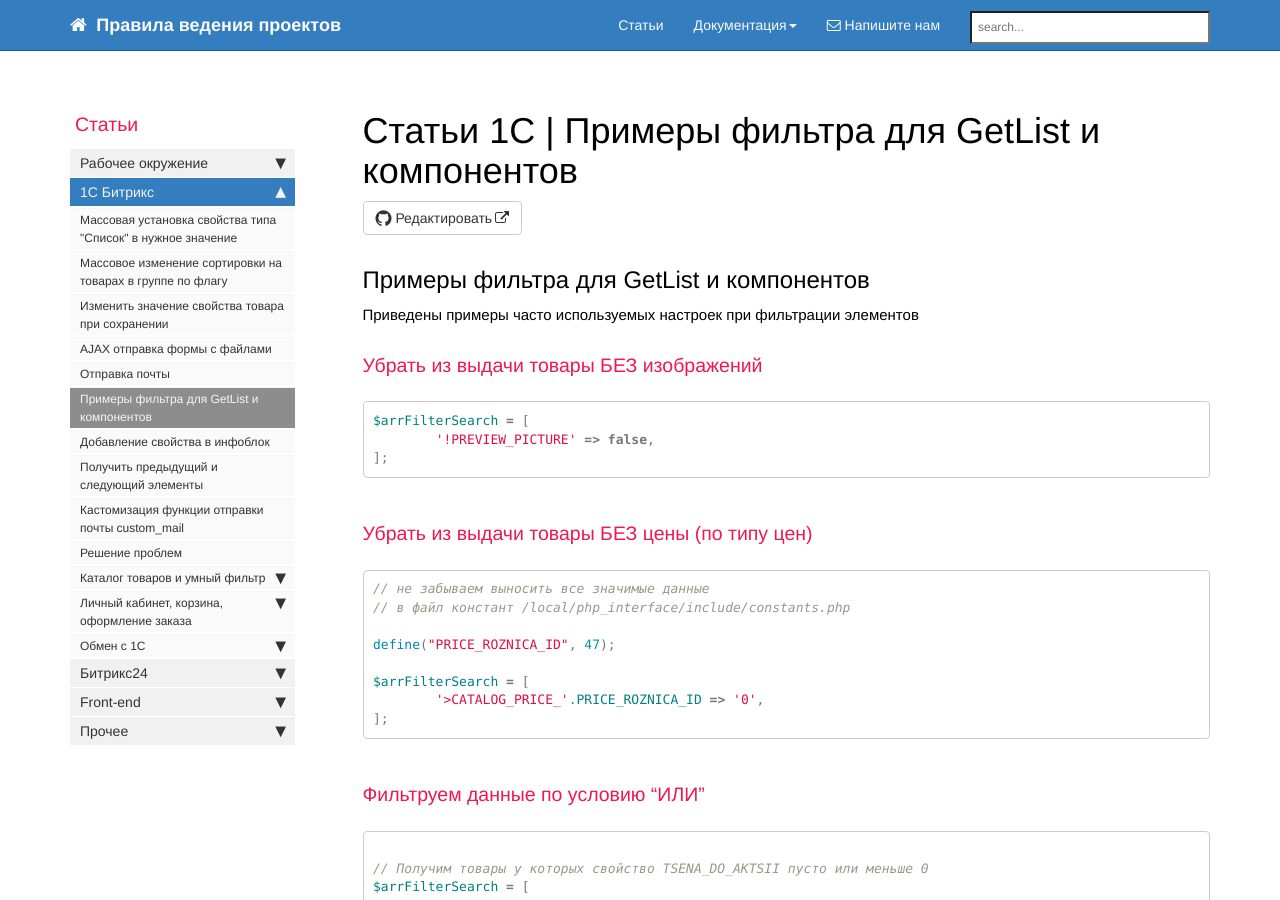
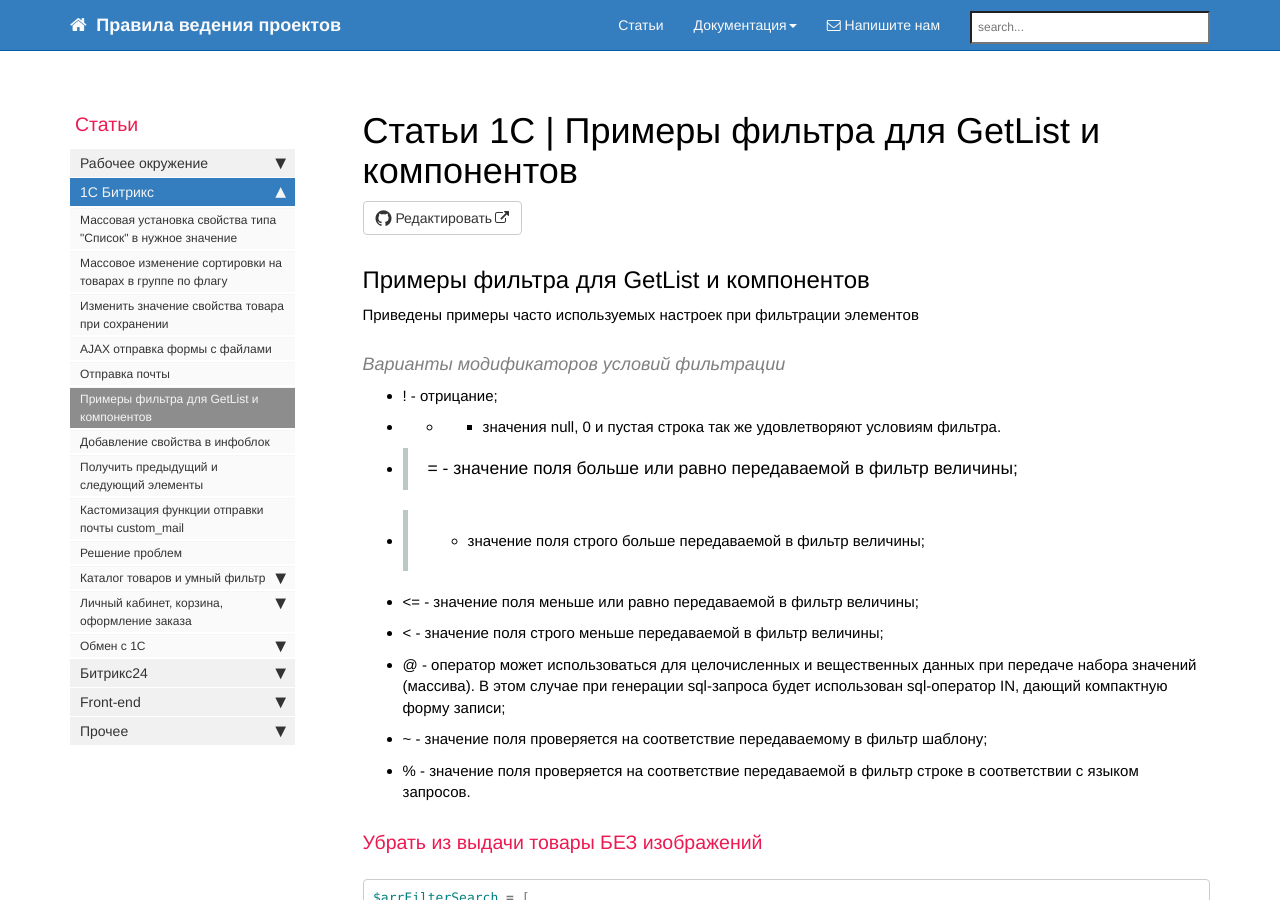
Before and after one commit to gdecider/gdecider.github.io, a Jekyll site: the page built from pages/articles/articles_bx-filter-getlist-examples.md, in a window 1280 px wide and 900 px high. Built offline with Jekyll 4.4.1, drawn with Linux system fonts in a browser that asks for light colours; nearby versions of some CDN libraries; comment, search, counter and statistics services are not loaded.

Commit message:
Update articles_bx-filter-getlist-examples.md

```diff
--- a/pages/articles/articles_bx-filter-getlist-examples.md
+++ b/pages/articles/articles_bx-filter-getlist-examples.md
@@ -11,6 +11,18 @@
 ## Примеры фильтра для GetList и компонентов
 
 Приведены примеры часто используемых настроек при фильтрации элементов
+
+#### Варианты модификаторов условий фильтрации
+
+  * ! - отрицание;
+  * + - значения null, 0 и пустая строка так же удовлетворяют условиям фильтра.
+  * >= - значение поля больше или равно передаваемой в фильтр величины;
+  * > - значение поля строго больше передаваемой в фильтр величины;
+  * <= - значение поля меньше или равно передаваемой в фильтр величины;
+  * < - значение поля строго меньше передаваемой в фильтр величины;
+  * @ - оператор может использоваться для целочисленных и вещественных данных при передаче набора значений (массива). В этом случае при генерации sql-запроса будет использован sql-оператор IN, дающий компактную форму записи;
+  * ~ - значение поля проверяется на соответствие передаваемому в фильтр шаблону;
+  * % - значение поля проверяется на соответствие передаваемой в фильтр строке в соответствии с языком запросов.
 
 ### Убрать из выдачи товары БЕЗ изображений
 
```
